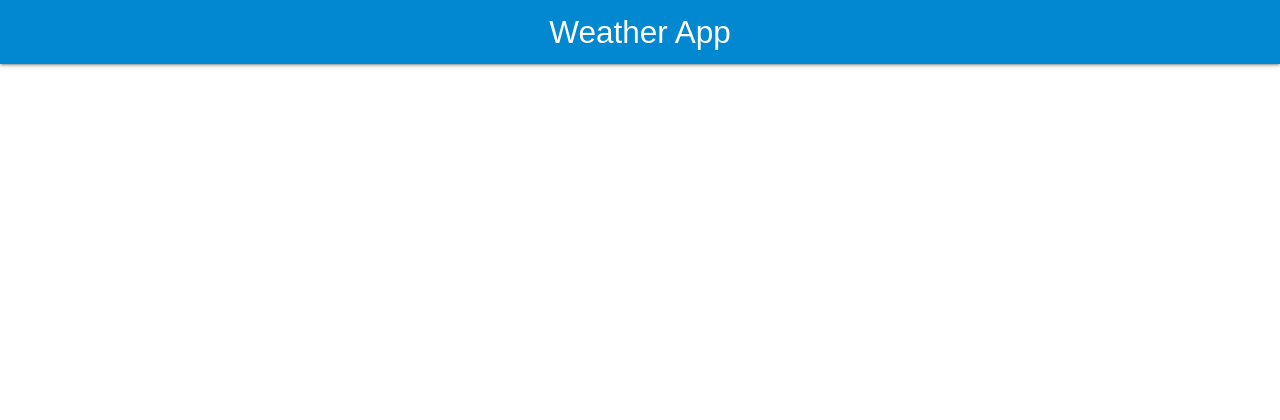
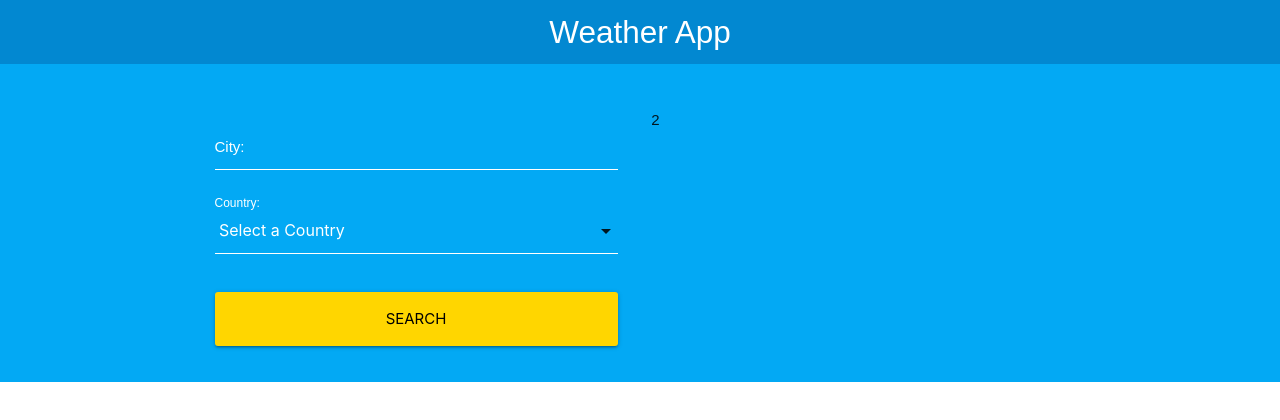
Before and after one commit to carlos-ssh/weather-react, a React (Create React App) app: page / in a window 1280 px wide. Shown: the top 420 px of the page. Built offline with nearby package versions, Linux system fonts and the light colour scheme.

Commit message:
Add style to form section and validate error on empty inputs.

```diff
--- a/src/App.js
+++ b/src/App.js
@@ -1,5 +1,6 @@
 import React from 'react';
 import Header from './components/Header';
+import Formulario from './components/Formulario';
 
 function App() {
   return (
@@ -7,6 +8,16 @@
       <Header
         titulo=" Weather App"
       />
+      <div className="contenedor-form">
+        <div className="container">
+          <div className="row">
+            <div className="col m6 s12">
+              <Formulario />
+            </div>
+            <div className="col m6 s12">2</div>
+          </div>
+        </div>
+      </div>
     </React.Fragment>
   );
 }
--- /dev/null
+++ b/src/components/Formulario.js
@@ -0,0 +1,83 @@
+import React, { useState } from 'react';
+
+const Formulario = () => {
+
+  const [busqueda, guardarBusqueda] = useState({
+    ciudad: '',
+    pais: ''
+  });
+
+  const [error, guardarError] = useState(false);
+
+  // destructuring ... extraer ciudad y pais
+  const { ciudad, pais } = busqueda;
+
+  // funcion que coloca los elementos en el state
+  const handleChange = e => {
+    // Actualizar el state
+    guardarBusqueda({
+      ...busqueda,
+      [e.target.name] : e.target.value
+    })
+  }
+
+  // Cuando el usuario da submit al form
+  const handleSubmit = e => {
+    e.preventDefault();
+
+    // Validar
+    if (ciudad.trim() === '' || pais.trim() === '') {
+      guardarError(true);
+      return;
+    }
+
+    guardarError(false);
+
+    // Pasar al componente principal
+  }
+
+  return (
+    <form
+      onSubmit={handleSubmit}
+    >
+      {error ? <p className="error red darken-4">All fields are required</p> : null}
+      <div className="input-field col s12">
+        <input
+          type="text"
+          name="ciudad"
+          id="ciudad"
+          value={ciudad}
+          onChange={handleChange}
+        />
+        <label htmlFor="ciudad">City:</label>
+      </div>
+      <div className="input-field col s12">
+        <select
+          name="pais"
+          id="pais"
+          value={pais}
+          onChange={handleChange}
+        >
+          <option value=""> Select a Country </option>
+          <option value="US">Estados Unidos</option>
+          <option value="MX">México</option>
+          <option value="AR">Argentina</option>
+          <option value="CO">Colombia</option>
+          <option value="CR">Costa Rica</option>
+          <option value="ES">España</option>
+          <option value="PE">Perú</option>
+        </select>
+        <label htmlFor="pais">Country:</label>
+      </div>
+      <div className="input-field col s12">
+        <input
+          type="submit"
+          value="Search"
+          className="waves-effect waves-light btn-large btn-block yellow accent-4"
+        />
+      </div>
+    </form>
+  );
+}
+
+export default Formulario;
```
